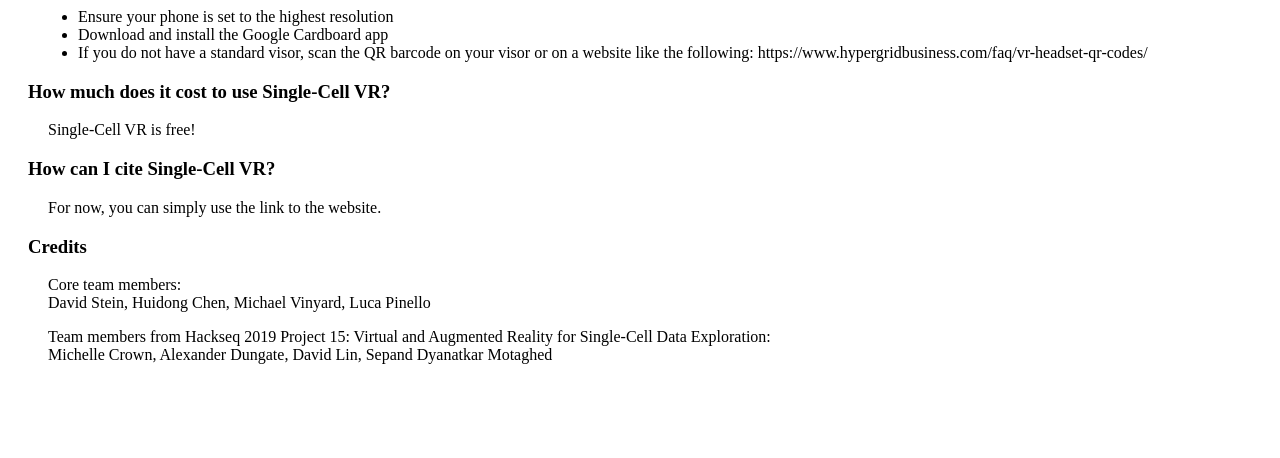
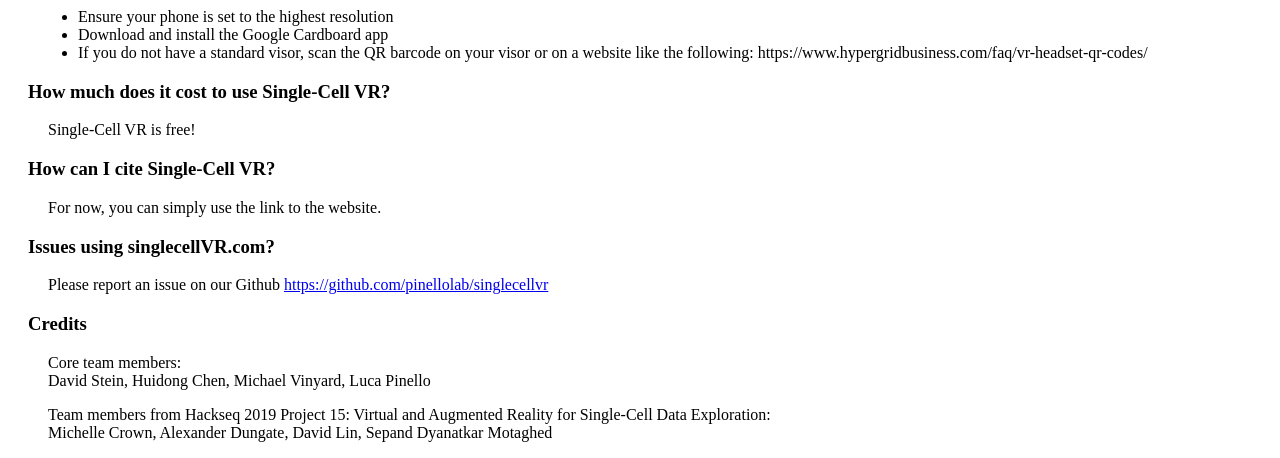
Before and after one commit to pinellolab/singlecellvr, a Flask app: template dash_app/apps/dash-singlecell-vr/templates/help.html in a window 1280 px wide. Shown: the part 1263-1721 px from the top of the page. Before the commit the page ends 1627 px from the top, so only its background shows below. Run offline with Flask 3, Linux system fonts and the light colour scheme; the template is opened without the code that fills it, so the values that code supplies are empty.

Commit message:
update readme and help page

```diff
--- a/dash_app/apps/dash-singlecell-vr/templates/help.html
+++ b/dash_app/apps/dash-singlecell-vr/templates/help.html
@@ -57,6 +57,8 @@
     <h3>How can I cite Single-Cell VR?</h3>
     <p>For now, you can simply use the link to the website. </p>
 
+    <h3>Issues using singlecellVR.com?</h3>
+    <p>Please report an issue on our Github <a href="https://github.com/pinellolab/singlecellvr">https://github.com/pinellolab/singlecellvr</a></p>
 
 
     <h3>Credits</h3>
```
Also changed, not shown: README.md.
